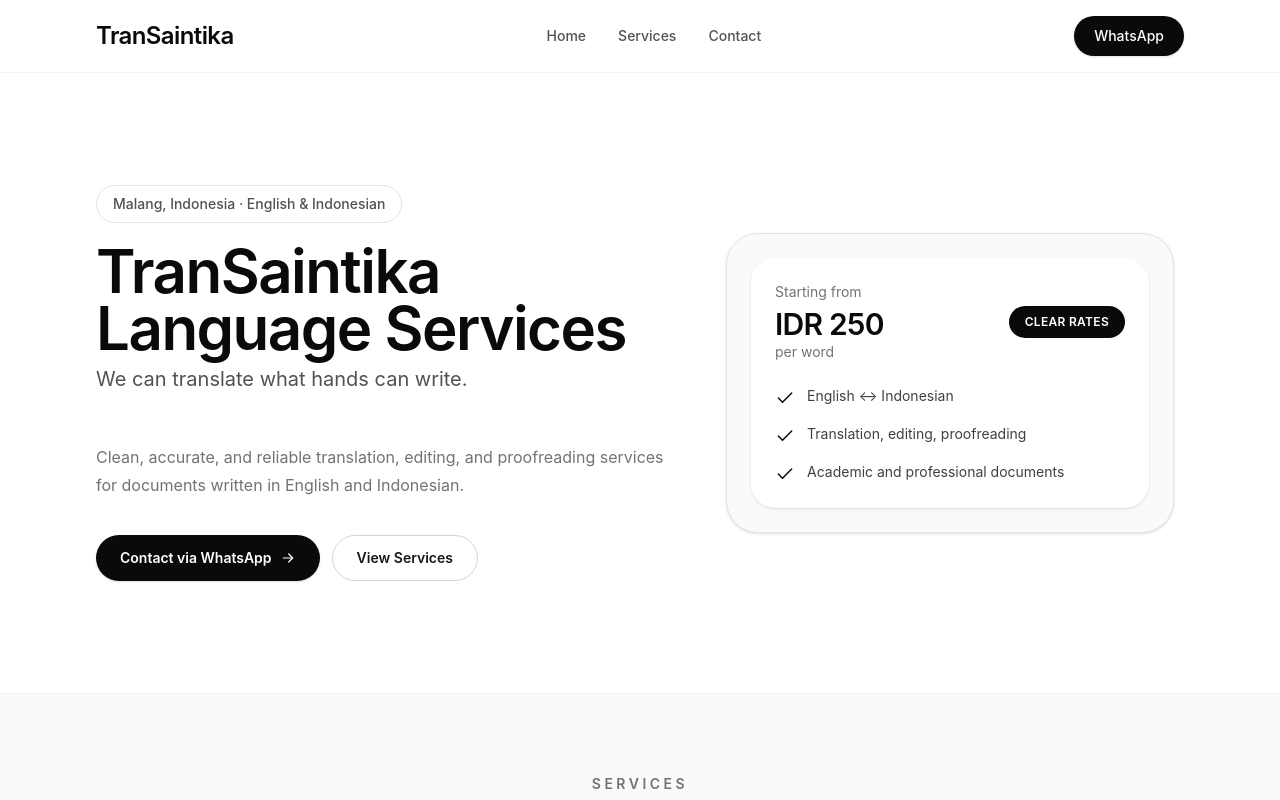
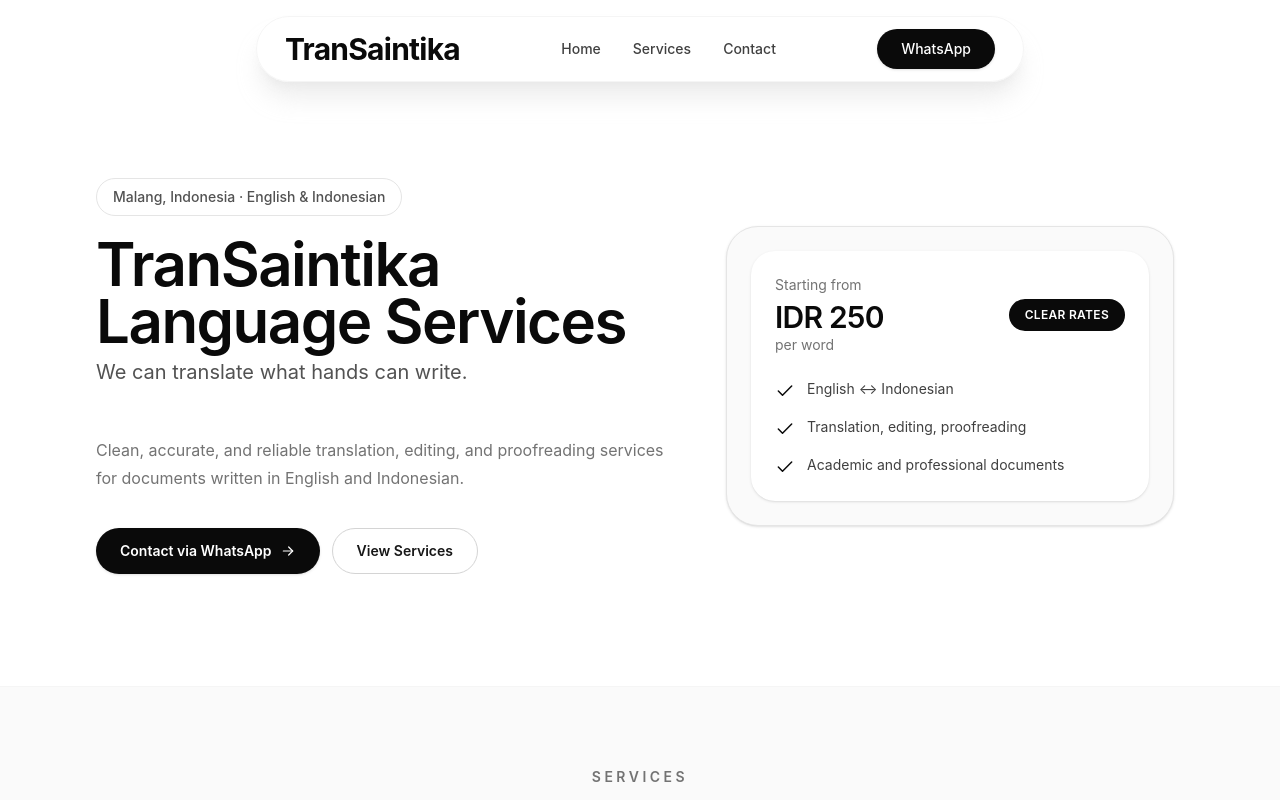
Before and after one commit to ardikardianto/site.transaintika, a React (Vite) app: page / in a window 1280 px wide. Shown: the top 800 px of the page. Built offline with nearby package versions, Linux system fonts and the light colour scheme.

Commit message:
Update website

```diff
--- a/index.html
+++ b/index.html
@@ -2,9 +2,9 @@
 <html lang="en">
   <head>
     <meta charset="UTF-8" />
-    <link rel="icon" type="image/svg+xml" href="/favicon.svg" />
+    <link rel="icon" type="image/svg+xml" href="/favicon.png" />
     <meta name="viewport" content="width=device-width, initial-scale=1.0" />
-    <title>transaintika-site</title>
+    <title>TranSaintika Language Services</title>
   </head>
   <body>
     <div id="root"></div>
--- a/src/App.jsx
+++ b/src/App.jsx
@@ -90,17 +90,17 @@ export default function TranSaintikaLandingPage() {
 
   return (
     <main className="min-h-screen scroll-smooth bg-white text-neutral-950">
-      <header className="sticky top-0 z-50 border-b border-neutral-100 bg-white/85 backdrop-blur-xl">
-        <nav className="mx-auto flex max-w-6xl items-center justify-between px-5 py-4 md:px-8">
+      <header className="sticky top-4 z-50 px-4">
+        <nav className="mx-auto flex max-w-3xl items-center justify-between rounded-full border border-neutral-100 bg-white/90 px-5 py-3 shadow-xl shadow-neutral-200/70 backdrop-blur-xl md:px-7">
           <button
             type="button"
             onClick={() => scrollToSection("home")}
-            className="cursor-pointer bg-transparent p-0 text-xl font-semibold tracking-tight text-neutral-950 md:text-2xl"
+            className="cursor-pointer bg-transparent p-0 text-xl font-bold tracking-tight text-neutral-950 md:text-3xl"
           >
             TranSaintika
           </button>
 
-          <div className="hidden items-center gap-8 text-sm font-medium text-neutral-600 md:flex">
+          <div className="hidden items-center gap-8 text-sm font-medium text-neutral-700 md:flex">
             <button
               type="button"
               onClick={() => scrollToSection("home")}
@@ -128,7 +128,7 @@ export default function TranSaintikaLandingPage() {
             href="https://wa.me/6285156501766"
             target="_blank"
             rel="noreferrer"
-            className="rounded-full bg-neutral-950 px-5 py-2.5 text-sm font-medium text-white shadow-sm transition hover:bg-neutral-800"
+            className="rounded-full bg-neutral-950 px-5 py-2.5 text-sm font-medium text-white shadow-sm transition hover:bg-neutral-800 md:px-6"
           >
             WhatsApp
           </a>
```
Also changed, not shown: public/favicon.png (added).
